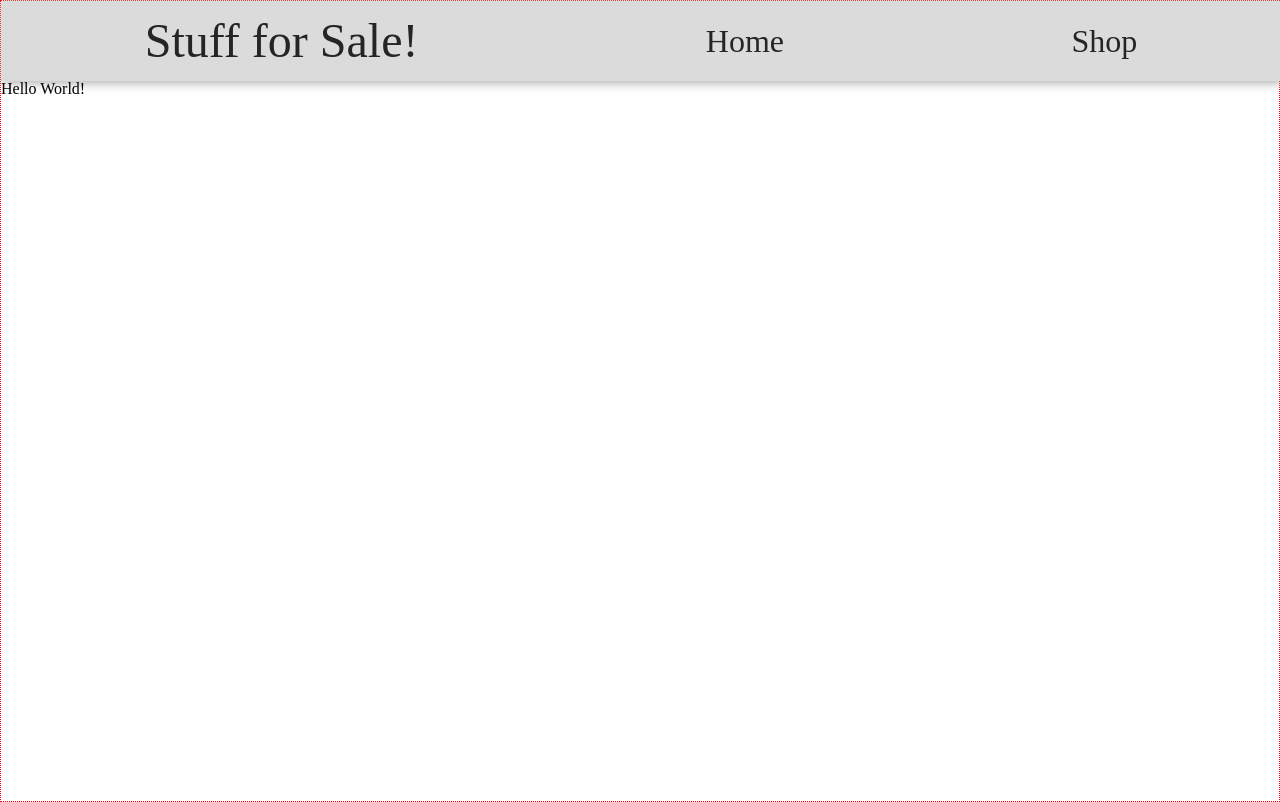
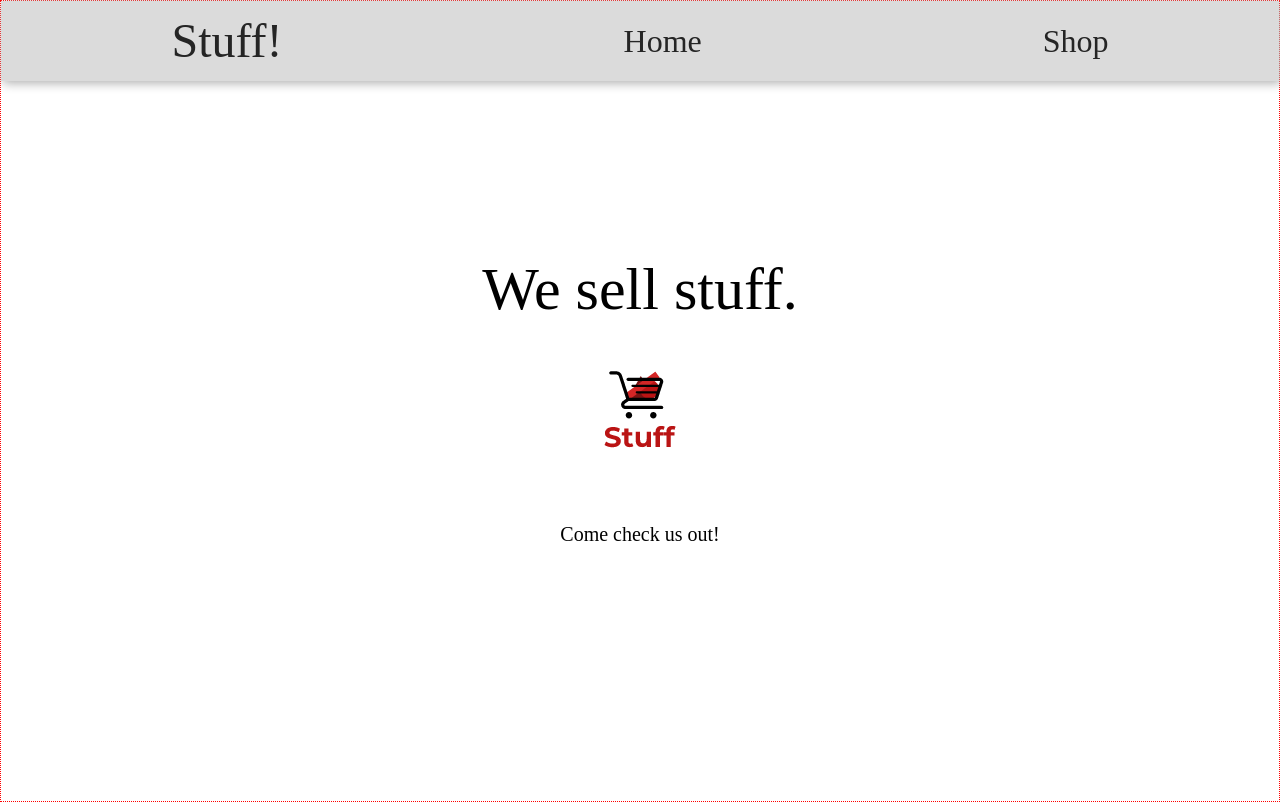
Before and after one commit to justinkim2015/shopping-cart, a React (Create React App) app: page / in a window 1280 px wide. Built offline with nearby package versions, Linux system fonts and the light colour scheme.

Commit message:
Add basic styling to home page

```diff
--- a/src/components/App.js
+++ b/src/components/App.js
@@ -1,7 +1,13 @@
+import logo from '../assets/stufflogo.png'
+import '../styles/app.css'
+import { Link } from 'react-router-dom'
+
 function Home() {
   return (
-    <div>
-      Hello World!
+    <div id='homepage'>
+      <h1 id='greeting'>We sell stuff.</h1>
+      <Link to='/shop' class="nav-link"><img src={logo}></img></Link>
+      <p id='subgreeting'>Come check us out!</p>
     </div>
   );
 }
--- a/src/components/Navbar.js
+++ b/src/components/Navbar.js
@@ -5,7 +5,7 @@ import '../styles/navbar.css'
 const Navbar = () => {
   return (
     <div id="navbar">
-      <h1 id='nav-title'>Stuff for Sale!</h1>
+      <h1 id='nav-title'>Stuff!</h1>
       <Link to='/' class="nav-link">Home</Link>
       <Link to='/shop' class="nav-link">Shop</Link>
     </div>
--- a/src/styles/app.css
+++ b/src/styles/app.css
@@ -2,3 +2,19 @@
   height: 100vh;
   border: 1px red dotted;
 }
+
+#homepage {
+  display: flex;
+  flex-direction: column;
+  justify-content: center;
+  align-items: center;
+  height: 80%;
+}
+
+#greeting {
+  font-size: 60px;
+}
+
+#subgreeting {
+  font-size: 20px;
+}
--- a/src/styles/navbar.css
+++ b/src/styles/navbar.css
@@ -1,6 +1,6 @@
 #navbar {
-  width: 100vw;
-  height: 10vh;
+  width: 100%;
+  height: 10%;
   display: flex;
   justify-content: space-around;
   align-items: center;
```
Also changed, not shown: src/assets/stufflogo.png (added).
